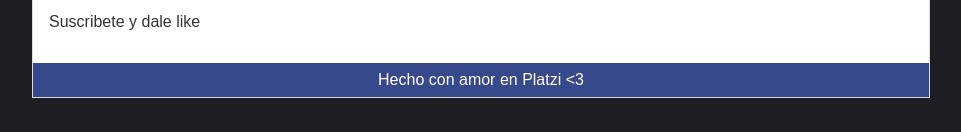
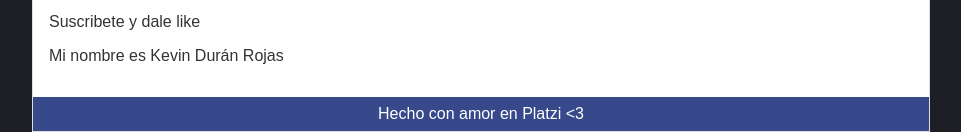
Before and after one commit to Kevin101093/Hyperblog, a plain HTML site: page index.html in a window 1280 px wide. Shown: the part 842-974 px from the top of the page, without its empty margins (159-1120 px from the left). Before the commit the page ends 940 px from the top, so only its background shows below. Drawn offline with Linux system fonts and the light colour scheme.

Commit message:
Agregando mi nombre al index.html

```diff
--- a/index.html
+++ b/index.html
@@ -16,6 +16,7 @@
                 <p><img src="https://imgur.com/O6j8SOj.jpeg" width="100%"> </p>
                 <p>Los blogs son la mejor forma de compartir información y tus ideas. Mucho mas que ir a conferencias o salir en Youtube. Excepto si eres un rockstar. Pero estadísticamente no lo eres.... por ahora.</p>
                 <p>Suscribete y dale like</p>
+                <p>Mi nombre es Kevin Durán Rojas</p>
             </div>
 	    <div id="footer">
 		Hecho con amor en Platzi &lt;3
```
